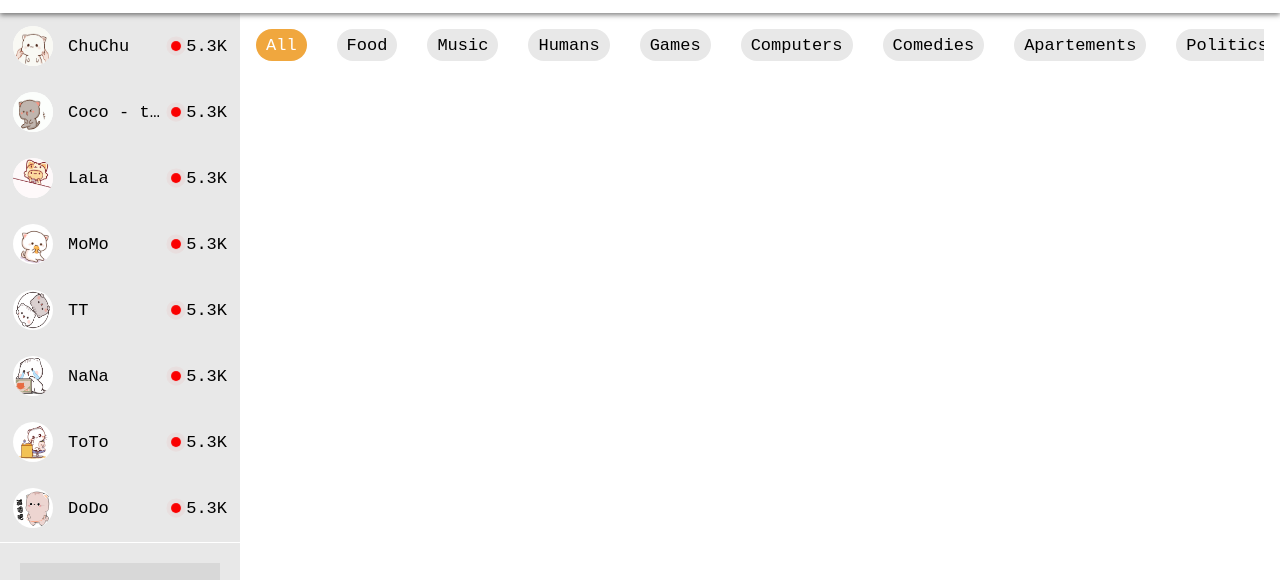
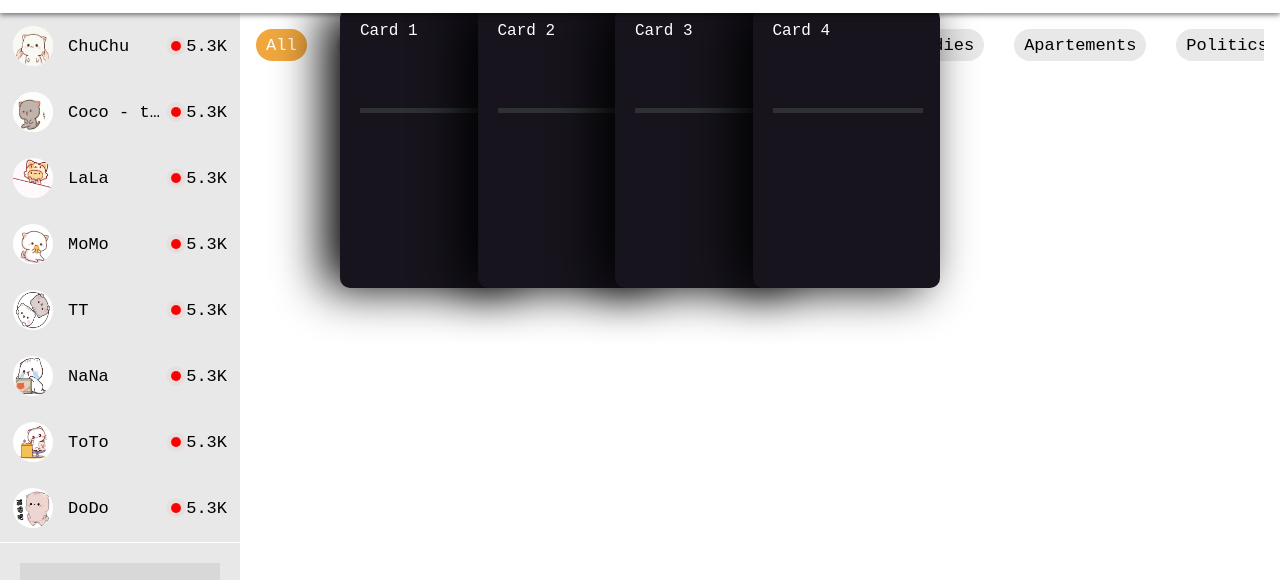
Before and after one commit to plntry/cats-twich-html-css, a plain HTML site: page index.html in a window 1280 px wide. Shown: the part 52-632 px from the top of the page. Drawn offline with Linux system fonts and the light colour scheme.

Commit message:
Edited css files structure & added carousel template styles

```diff
--- /dev/null
+++ b/assets/styles/carousel.css
@@ -0,0 +1,97 @@
+.carousel {
+    position: absolute;
+    height: 300px;
+    width: 600px;
+    top: 60px;
+    left: calc(50% - 300px);
+    display: flex;
+}
+
+.card {
+    display: flex;
+    height: 280px;
+    width: 200px;
+    background-color: #17141d;
+    border-radius: 10px;
+    box-shadow: -1rem 0 3rem #000;
+  /*   margin-left: -50px; */
+    transition: 0.4s ease-out;
+    position: relative;
+    left: 0px;
+}
+
+.card:not(:first-child) {
+      margin-left: -50px;
+}
+
+.card:hover {
+    transform: translateY(-20px);
+    transition: 0.4s ease-out;
+}
+
+.card:hover ~ .card {
+    position: relative;
+    left: 50px;
+    transition: 0.4s ease-out;
+}
+
+.title {
+    color: white;
+    font-weight: 300;
+    position: absolute;
+    left: 20px;
+    top: 15px;
+}
+
+.bar {
+    position: absolute;
+    top: 100px;
+    left: 20px;
+    height: 5px;
+    width: 150px;
+}
+
+.emptybar {
+    background-color: #2e3033;
+    width: 100%;
+    height: 100%;
+}
+
+.filledbar {
+    position: absolute;
+    top: 0px;
+    z-index: 3;
+    width: 0px;
+    height: 100%;
+    background: rgb(0,154,217);
+    background: linear-gradient(90deg, rgba(0,154,217,1) 0%, rgba(217,147,0,1) 65%, rgba(255,186,0,1) 100%);
+    transition: 0.6s ease-out;
+}
+
+.card:hover .filledbar {
+    width: 120px;
+    transition: 0.4s ease-out;
+}
+
+.circle {
+    position: absolute;
+    top: 150px;
+    left: calc(50% - 60px);
+}
+
+.stroke {
+    stroke: white;
+    stroke-dasharray: 360;
+    stroke-dashoffset: 360;
+    transition: 0.6s ease-out;
+}
+
+svg {
+    fill: #17141d;
+    stroke-width: 2px;
+}
+
+.card:hover .stroke {
+    stroke-dashoffset: 100;
+    transition: 0.6s ease-out;
+}
--- a/assets/styles/main.css
+++ b/assets/styles/categories.css
@@ -11,7 +11,6 @@
     overflow: hidden;
 }
 
-/*Categories panel*/
 .categories {
     display: grid;
     grid-template-columns: repeat(16, auto);
--- a/index.html
+++ b/index.html
@@ -8,7 +8,8 @@
         <link rel="stylesheet" href="assets/styles/constants.css">
         <link rel="stylesheet" href="assets/styles/header.css">
         <link rel="stylesheet" href="assets/styles/sidebar.css">
-        <link rel="stylesheet" href="assets/styles/main.css">
+        <link rel="stylesheet" href="assets/styles/categories.css">
+        <link rel="stylesheet" href="assets/styles/carousel.css">
       </head>
     <body>
         <header class="header">
@@ -182,7 +183,56 @@
                 <div class="category-item">Films</div>
                 <div class="category-item">Series</div>
               </section>
-
+              <section class="carousel">
+                <div class="card">
+                  <h3 class="title">Card 1</h3>
+                  <div class="bar">
+                    <div class="emptybar"></div>
+                    <div class="filledbar"></div>
+                  </div>
+                  <div class="circle">
+                    <svg version="1.1" xmlns="http://www.w3.org/2000/svg">
+                    <circle class="stroke" cx="60" cy="60" r="50"/>
+                  </svg>
+                  </div>
+                </div>
+                <div class="card">
+                  <h3 class="title">Card 2</h3>
+                  <div class="bar">
+                    <div class="emptybar"></div>
+                    <div class="filledbar"></div>
+                  </div>
+                  <div class="circle">
+                    <svg version="1.1" xmlns="http://www.w3.org/2000/svg">
+                    <circle class="stroke" cx="60" cy="60" r="50"/>
+                  </svg>
+                  </div>
+                </div>
+                <div class="card">
+                  <h3 class="title">Card 3</h3>
+                  <div class="bar">
+                    <div class="emptybar"></div>
+                    <div class="filledbar"></div>
+                  </div>
+                  <div class="circle">
+                    <svg version="1.1" xmlns="http://www.w3.org/2000/svg">
+                    <circle class="stroke" cx="60" cy="60" r="50"/>
+                  </svg>
+                  </div>
+                </div>
+                <div class="card">
+                  <h3 class="title">Card 4</h3>
+                  <div class="bar">
+                    <div class="emptybar"></div>
+                    <div class="filledbar"></div>
+                  </div>
+                  <div class="circle">
+                    <svg version="1.1" xmlns="http://www.w3.org/2000/svg">
+                    <circle class="stroke" cx="60" cy="60" r="50"/>
+                  </svg>
+                  </div>
+                </div>
+              </section>
             </main>
           </div>
 
```
